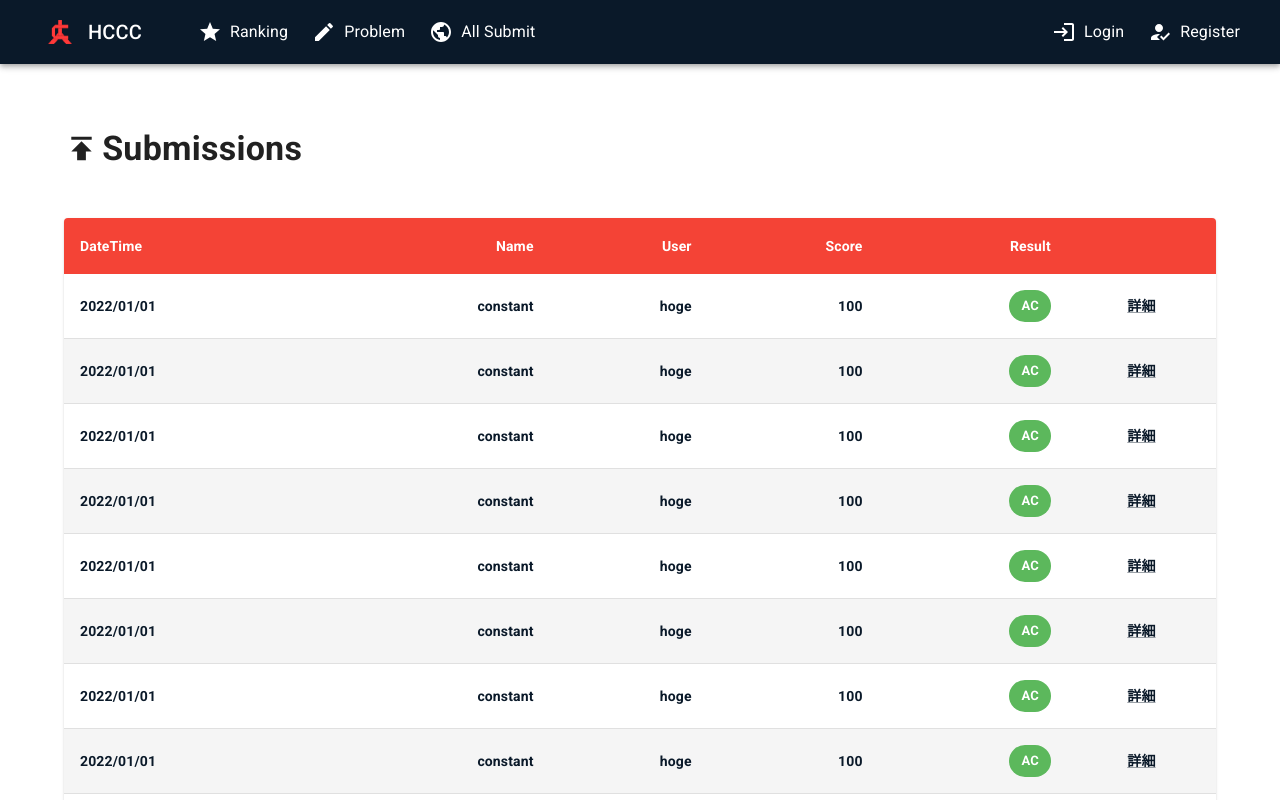
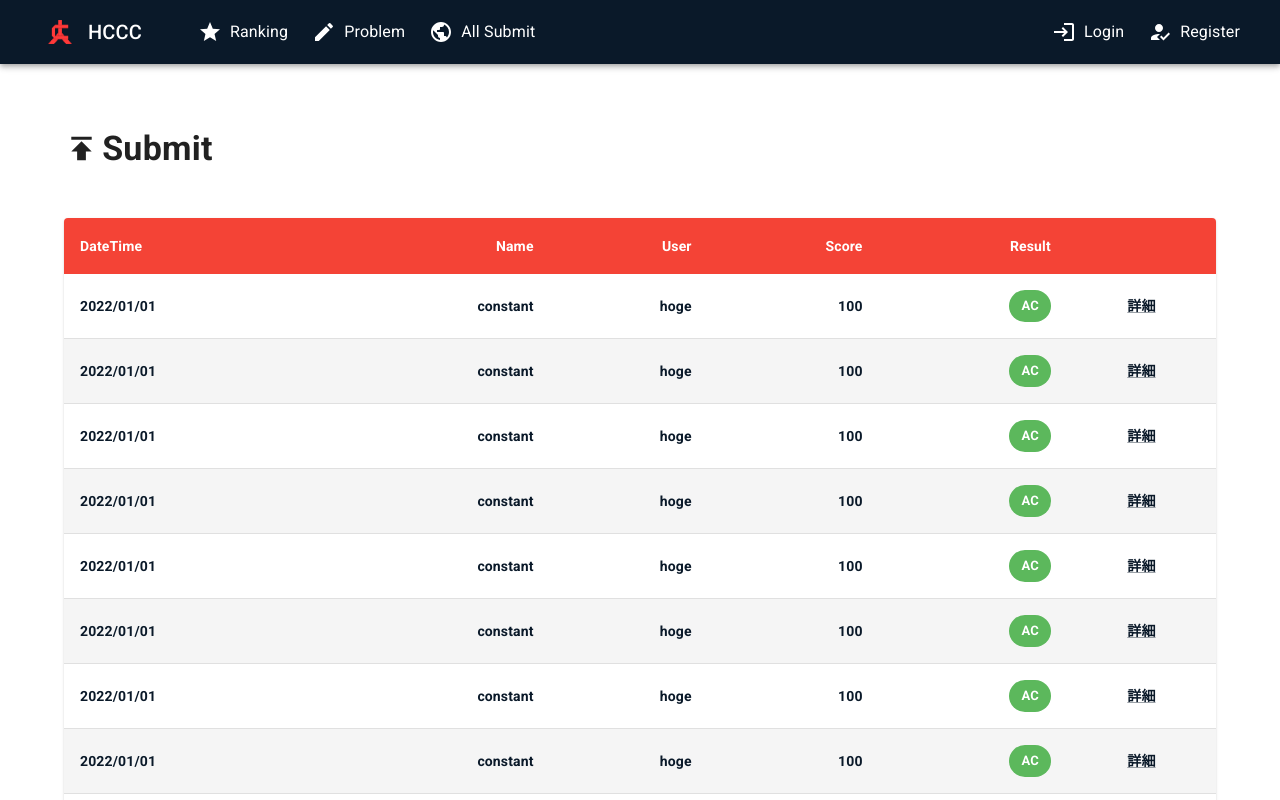
Before and after one commit to HumanCCompilerContest/Human-C-Compiler-Contest_frontend, a Next.js app: page /submissions in a window 1280 px wide. Shown: the top 800 px of the page. Built offline with nearby package versions, Linux system fonts and the light colour scheme.

Commit message:
change submission title

```diff
--- a/src/pages/submissions/index.tsx
+++ b/src/pages/submissions/index.tsx
@@ -10,10 +10,12 @@ import Loading from '@/components/atoms/Loading'
 import SubmissionsTable from '@/components/molecules/SubmissionsTable'
 import BasicLayout from '@/components/templates/BasicLayout'
 import { useSubmissionList } from '@/features/api'
+import { useAuthContext } from '@/components/contexts/AuthProvider'
 
 const Submissions: NextPage = () => {
   const router = useRouter()
   const { user_id } = router.query
+  const { user } = useAuthContext()
   const { submissionListResponse, isLoading, isError } = useSubmissionList(
     Number(user_id),
   )
@@ -46,7 +48,7 @@ const Submissions: NextPage = () => {
         >
           <PublishIcon fontSize='large' sx={{ marginRight: '0.2rem' }} />
           <Typography variant='h4' sx={{ fontWeight: '600' }}>
-            Submissions
+            {Number(user_id) === user?.id ? 'My Submit' : 'Submit'}
           </Typography>
         </Box>
         <SubmissionsTable submissionList={submissionListResponse.items} />
```
